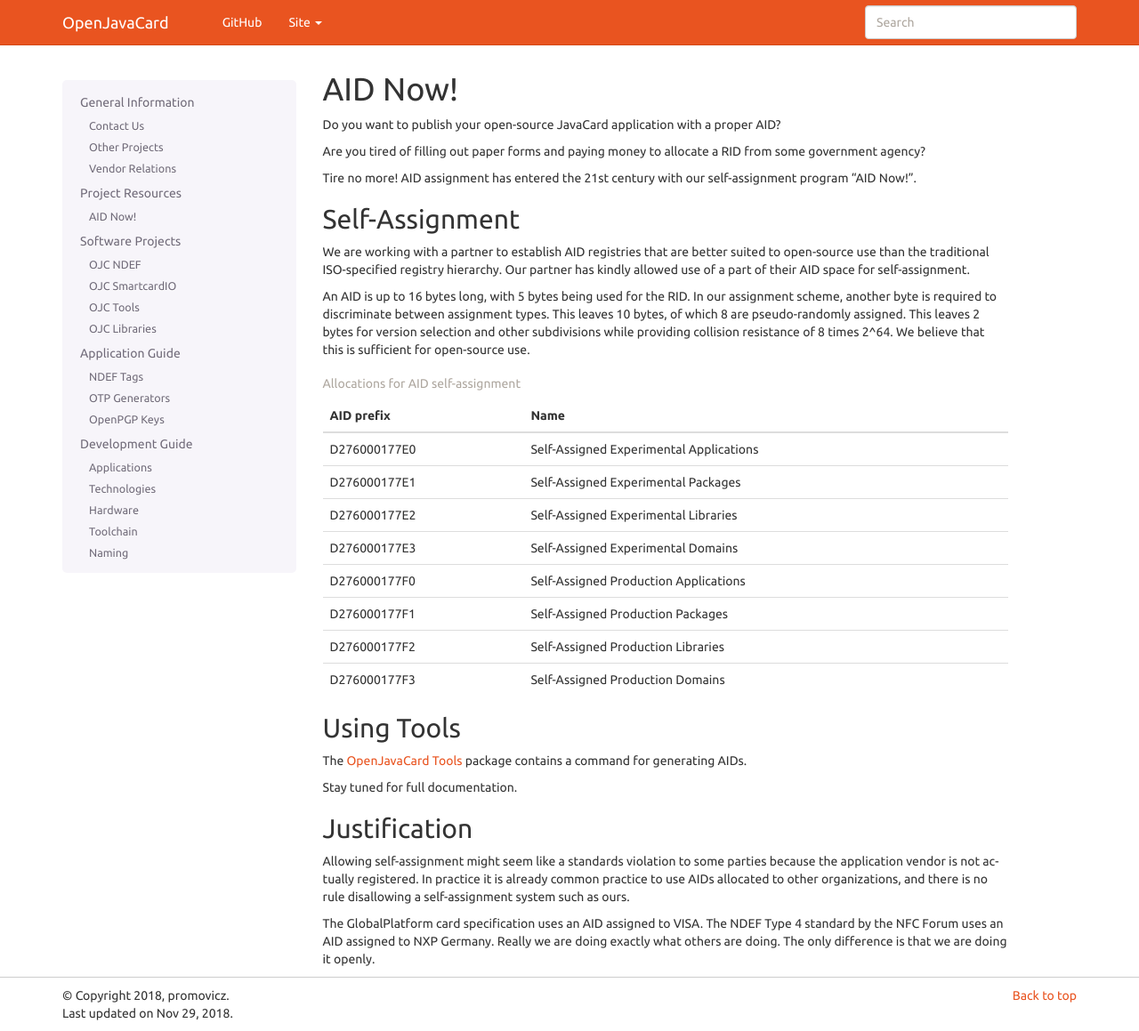
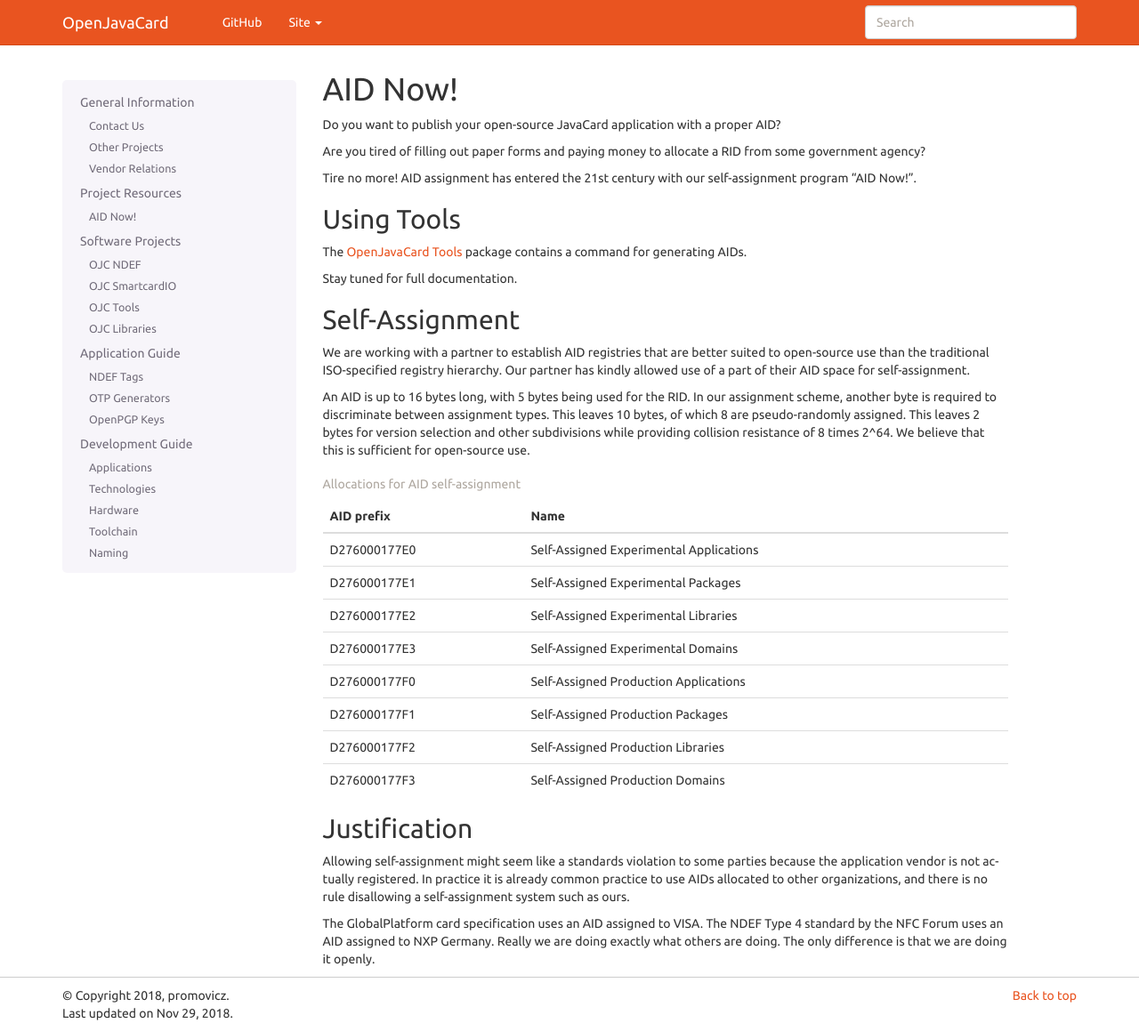
Before and after one commit to OpenJavaCard/openjavacard-site, a Sphinx documentation site: the page built from source/resources/aid-now.rst, in a window 1280 px wide and 1159 px high. Shown: the whole window at 89% size. Built offline with Sphinx 7.4.7, drawn with Linux system fonts in a browser that asks for light colours; part of the change alters nothing that is shown.

```diff
--- a/source/resources/aid-now.rst
+++ b/source/resources/aid-now.rst
@@ -6,6 +6,13 @@ Do you want to publish your open-source JavaCard application with a proper AID?
 Are you tired of filling out paper forms and paying money to allocate a RID from some government agency?
 
 Tire no more! AID assignment has entered the 21st century with our self-assignment program "AID Now!".
+
+Using Tools
+-----------
+
+The :ref:`OpenJavaCard Tools <project-tools>` package contains a command for generating AIDs.
+
+Stay tuned for full documentation.
 
 Self-Assignment
 ---------------
@@ -30,13 +37,6 @@ An AID is up to 16 bytes long, with 5 bytes being used for the RID. In our assig
    D276000177F3   Self-Assigned Production Domains
    =============  ==========================================
 
-Using Tools
------------
-
-The :ref:`OpenJavaCard Tools <project-tools>` package contains a command for generating AIDs.
-
-Stay tuned for full documentation.
-
 Justification
 -------------
 
```
